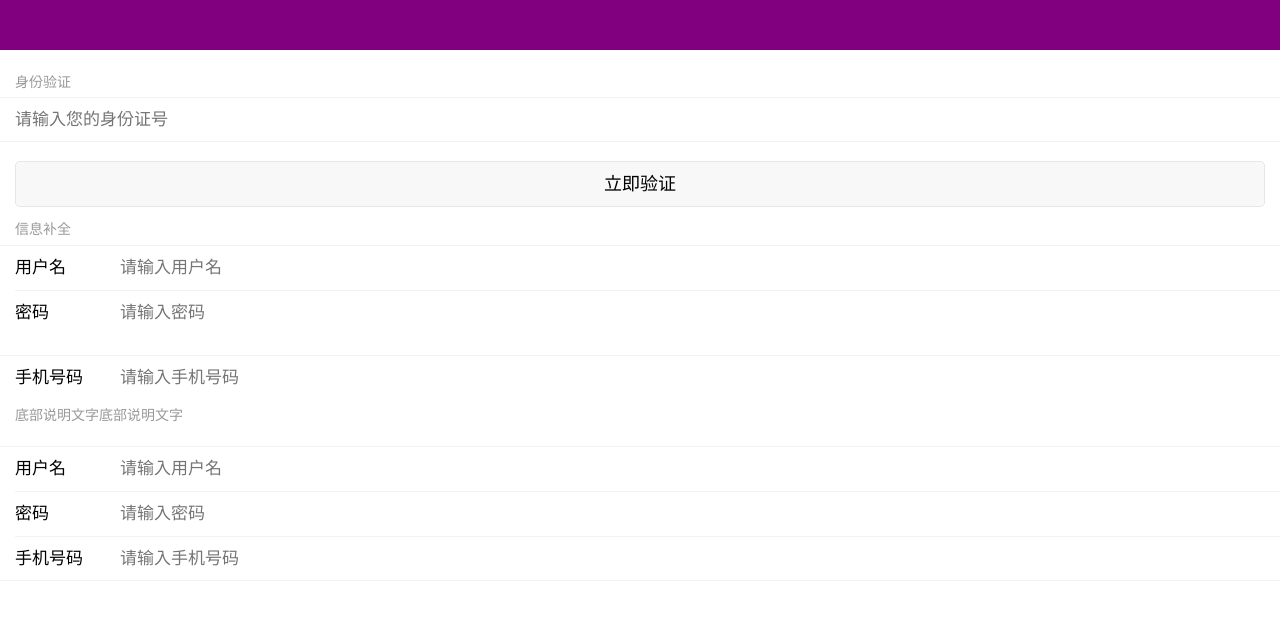
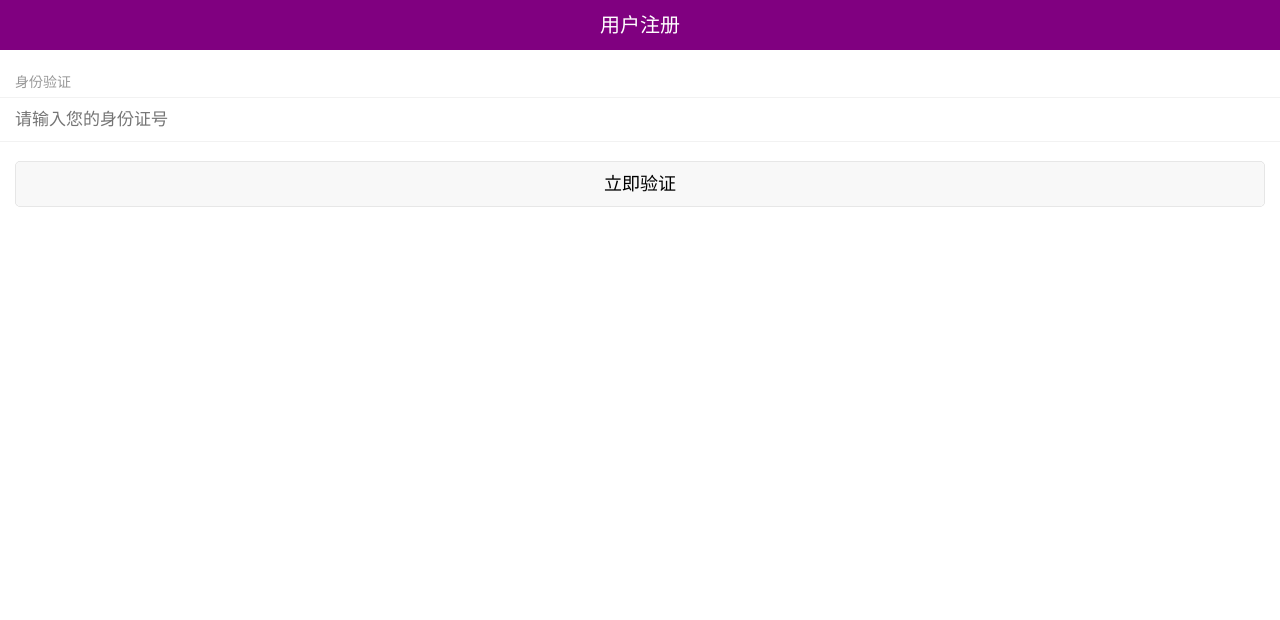
Before and after one commit to Ruaaaaaa/UnionInfoSystem, a Django app: page /register in a window 1280 px wide. Shown: the top 620 px of the page. Run offline with Django 3.2, Linux system fonts and the light colour scheme; some libraries are stand-ins or nearby versions.

Commit message:
register page.

```diff
--- a/participation/templates/participation/register.html
+++ b/participation/templates/participation/register.html
@@ -1,55 +1,62 @@
 {% extends 'participation/base.html' %}
 
 {% block title %}
-身份验证
+用户注册
 {% endblock %}
 
 {% block css %}
 {{ block.super }}
 <style type="text/css">
-.weui-loading {
+.verify-loading {
+	display: none;
+}
+.register-loading {
     display: none;
 }
 .register-wrapper {
     margin-top: 50px;
     padding-top: 10px;
 }
-.navbar-header {
-	height: 50px;
-	background: purple;
-	position: fixed;
-	top: 0;
-	width: 100%;
+.info-wrapper {
+    display: none;
 }
 </style>
 {% endblock %}
 
 {% block body %}
-<div class="navbar-header"></div>
+<div class="navbar-header">
+    <span class="navbar-header-text">
+        用户注册
+    </span>
+</div>
 <div class="register-wrapper">
 	<div class="weui-cells__title">身份验证</div>
 	<div class="weui-cells">
 	    <div class="weui-cell">
 	        <div class="weui-cell__bd">
-	            <input class="weui-input" type="text" placeholder="请输入您的身份证号" required id="username">
+	            <input class="weui-input" type="text" placeholder="请输入您的身份证号" required name="id_number">
 	        </div>
 	    </div>
 	</div>
 	<div class="weui-btn-area">
-	    <button class="weui-btn weui-btn_default" id="login_btn"><i class="weui-loading" id="login_loading"></i>立即验证</button>
+	    <button class="weui-btn weui-btn_default" id="verify_btn">
+            <span class="verify-loading"><i class="weui-loading"></i>验证中...</span>
+            <span class="verify-before">立即验证</span>
+        </button>
 	</div>
+    <div class="info-wrapper">
     	<div class="weui-cells__title">信息补全</div>
         <div class="weui-cells weui-cells_form">
             <div class="weui-cell">
                 <div class="weui-cell__hd"><label class="weui-label">用户名</label></div>
                 <div class="weui-cell__bd">
-                <input class="weui-input" type="text" placeholder="请输入用户名"/>
+                    <input class="weui-input" type="text" placeholder="请输入用户名" name="username">
                 </div>
             </div>
             <div class="weui-cell">
                 <div class="weui-cell__hd"><label class="weui-label">密码</label></div>
                 <div class="weui-cell__bd">
-                <input class="weui-input" type="password" placeholder="请输入密码"/>
+                    <input class="weui-input" type="password" placeholder="请输入密码" name="password">
                 </div>
             </div>
         </div>
@@ -57,29 +64,25 @@
             <div class="weui-cell">
                 <div class="weui-cell__hd"><label class="weui-label">手机号码</label></div>
                 <div class="weui-cell__bd">
-                <input class="weui-input" type="tel" placeholder="请输入手机号码"/>
+                    <input class="weui-input" type="tel" placeholder="请输入手机号码" name="mobile">
                 </div>
             </div>
         </div>
-    <div class="weui-cells__tips">底部说明文字底部说明文字</div>
+        <div class="weui-cells__tips">我们可能会向您的手机发送通知</div>
         <div class="weui-cells weui-cells_form">
             <div class="weui-cell">
-            <div class="weui-cell__hd"><label class="weui-label">用户名</label></div>
+                <div class="weui-cell__hd"><label class="weui-label">邮箱地址</label></div>
                 <div class="weui-cell__bd">
-                <input class="weui-input" type="text" placeholder="请输入用户名"/>
+                    <input class="weui-input" type="email" placeholder="请输入邮箱地址" name="email">
                 </div>
             </div>
-        <div class="weui-cell">
-            <div class="weui-cell__hd"><label class="weui-label">密码</label></div>
-            <div class="weui-cell__bd">
-                <input class="weui-input" type="password" placeholder="请输入密码"/>
         </div>
-        </div>
-        <div class="weui-cell">
-            <div class="weui-cell__hd"><label class="weui-label">手机号码</label></div>
-            <div class="weui-cell__bd">
-                <input class="weui-input" type="tel" placeholder="请输入手机号码"/>
-            </div>
+        <div class="weui-cells__tips">我们可能会向您的邮箱发送通知</div>
+        <div class="weui-btn-area">
+            <button class="weui-btn weui-btn_default" id="register_btn">
+                <span class="register-loading"><i class="weui-loading"></i>提交中...</span>
+                <span class="register-before">立即注册</span>
+            </button>
         </div>
     </div>
 </div>
@@ -87,5 +90,118 @@
 
 {% block js %}
 {{ block.super }}
-<script type="text/javascript">//register</script>
+<script type="text/javascript">
+var id_re_1 = /^[0-9]{18}$/;
+var id_re_2 = /^[0-9]{17}X$/;
+var mobile_re = /^[0-9]{11}$/;
+var email_re = /^\S+@\S+$/;
+function validateId(id_number) {
+    if(id_re_1.exec(id_number) || id_re_2.exec(id_number)) {
+        return true;
+    }
+    weui.topTips('请输入正确的身份证号', 3000);
+    return false;
+}
+function validateForm(username, pwd, mobile, email) {
+    if(username.length < 4) {
+        weui.topTips('用户名至少4个字符', 3000);
+        return false;
+    }
+    if(pwd.length < 6) {
+        weui.topTips('密码至少6个字符', 3000);
+        return false;
+    }
+    if(!mobile_re.exec(mobile)) {
+        weui.topTips('请输入正确的手机号', 3000);
+        return false;
+    }
+    if(!email_re.exec(email)) {
+        weui.topTips('请输入正确的邮箱地址', 3000);
+        return false;
+    }
+    return true;
+}
+$('#verify_btn').on('click', function() {
+    if($(this).attr('disabled') == true) {
+        return;
+    }
+    var id_number = $('input[name="id_number"]').val();
+    var is_valid = validateId(id_number);
+    if(is_valid) {
+        $('#verify_btn').attr('disabled', true);
+        $('.verify-before').css('display', 'none');
+        $('.verify-loading').css('display', 'block');
+        $.post('/verification', {id_number: id_number})
+        .done(function(data, status) {
+            console.log(data);
+            if(data.status == 'success') {
+                weui.toast(data.msg, {
+                    duration: 1000
+                });
+                $('.verify-before').html('已验证');
+                $('.verify-loading').css('display', 'none');
+                $('.verify-before').css('display', 'block');
+                $('.info-wrapper').css('display', 'block');
+                return;
+            }
+            else if(data.status == 'error') {
+                weui.topTips(data.msg, 3000);
+            }
+            else {
+                weui.topTips('未知错误，请稍后再试', 3000);
+            }
+            $('#verify_btn').attr('disabled', false);
+            $('.verify-loading').css('display', 'none');
+            $('.verify-before').css('display', 'block');
+        })
+        .fail(function() {
+            weui.topTips('网络状况不佳，请稍后再试', 3000);
+            $('#verify_btn').attr('disabled', false);
+            $('.verify-loading').css('display', 'none');
+            $('.verify-before').css('display', 'block');
+        })
+    }
+})
+$('#register_btn').on('click', function() {
+    if($(this).attr('disabled') == true) {
+        return;
+    }
+    var username = $('input[name="username"]').val();
+    var pwd = $('input[name="password"]').val();
+    var mobile = $('input[name="mobile"]').val();
+    var email = $('input[name="email"]').val();
+    var is_valid = validateForm(username, pwd, mobile, email);
+    if(is_valid) {
+        $('#register_btn').attr('disabled', true);
+        $('.register-before').css('display', 'none');
+        $('.register-loading').css('display', 'block');
+        $.post('/register', {username: username, pwd: pwd, mobile: mobile, email: email})
+        .done(function(data, status) {
+            console.log(data);
+            if(data.status == 'success') {
+                weui.toast(data.msg, {
+                    duration: 1000,
+                    callback: function() {
+                        window.location.href = '//www.baidu.com';
+                    }
+                });
+            }
+            else if(data.status == 'error') {
+                weui.topTips(data.msg, 3000);
+            }
+            else {
+                weui.topTips('未知错误，请稍后再试', 3000);
+            }
+        })
+        .fail(function() {
+            weui.topTips('网络状况不佳，请稍后再试', 3000);
+        })
+        .always(function() {
+            $('#register_btn').attr('disabled', false);
+            $('.register-loading').css('display', 'none');
+            $('.register-before').css('display', 'block');
+        })
+    }
+})
+</script>
 {% endblock %}
```
Lines whose indentation alone changed are shown as unchanged.
